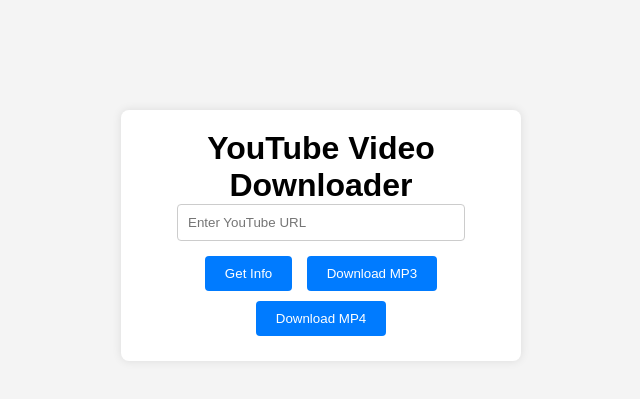
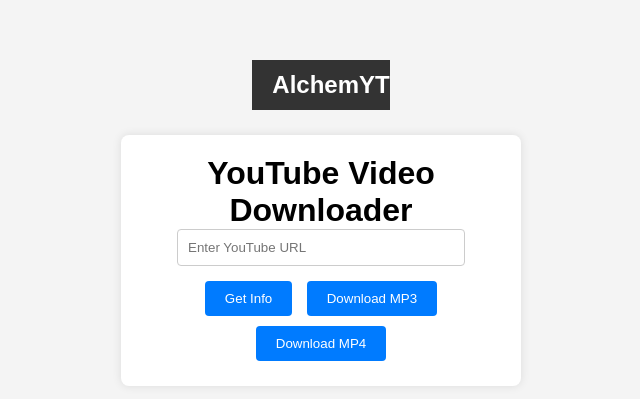
Before and after one commit to AlchemistChief/AlchemYT, a plain HTML site: page index.html in a window 1280 px wide. Shown: the part 177-576 px from the top of the page, without its empty margins (319-959 px from the left). Drawn offline with Linux system fonts and the light colour scheme.

Commit message:
Update index.html

```diff
--- a/index.html
+++ b/index.html
@@ -3,10 +3,14 @@
 <head>
     <meta charset="UTF-8">
     <meta name="viewport" content="width=device-width, initial-scale=1.0">
-    <title>YouTube Download API</title>
+    <title>AlchemYT - YouTube Video Downloader</title>
     <link rel="stylesheet" href="styles.css">
 </head>
 <body>
+    <div class="topbar">
+        <span class="websitename">AlchemYT</span>
+    </div>
+
     <div class="container">
         <h1>YouTube Video Downloader</h1>
         <input type="text" id="url" placeholder="Enter YouTube URL">
```
